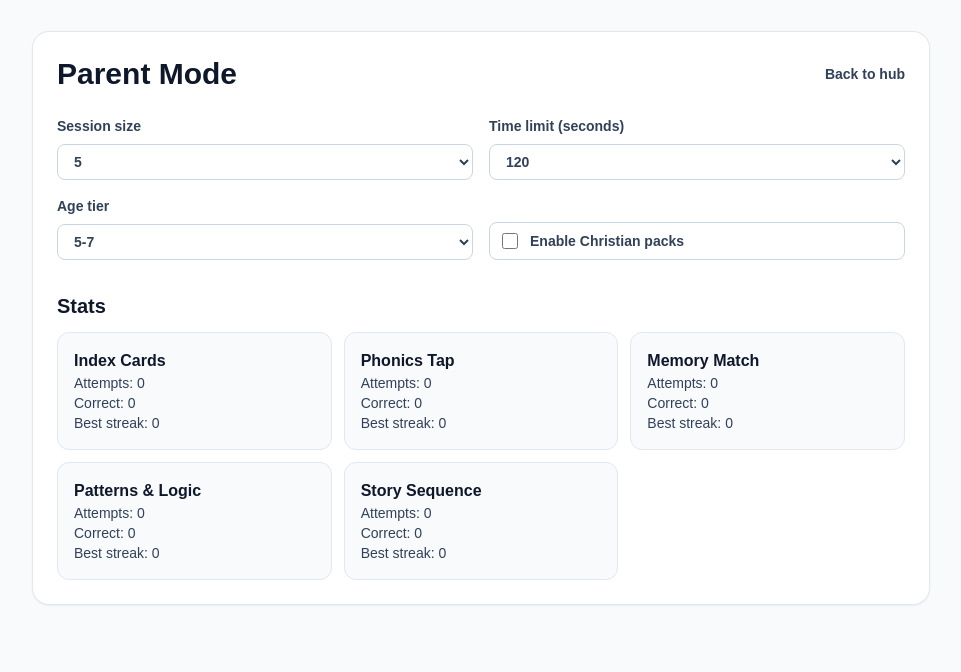
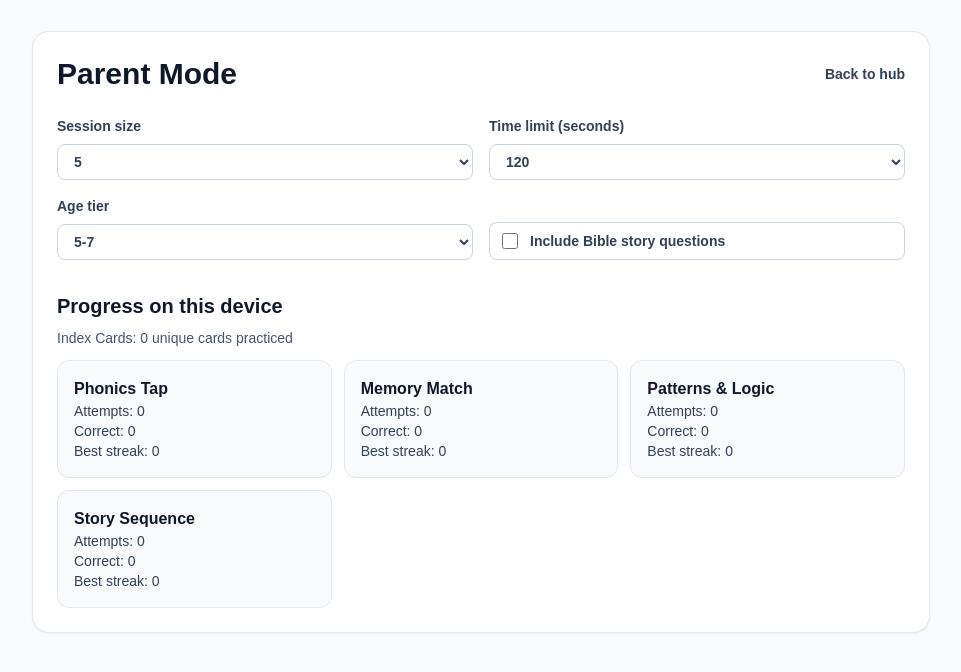
Before and after one commit to GEEKProtocol0110/geek--jr, a Next.js app: page /parent in a window 1280 px wide. Shown: the top 672 px of the page, without its empty margins (159-1120 px from the left). Built offline with nearby package versions, Linux system fonts and the light colour scheme.

Commit message:
Fix parent progress and settings display

```diff
--- a/src/app/parent/page.tsx
+++ b/src/app/parent/page.tsx
@@ -1,7 +1,7 @@
 "use client";
 
 import Link from "next/link";
-import { useState } from "react";
+import { useEffect, useState } from "react";
 import { DEFAULT_SETTINGS, loadSettings, saveSettings } from "@/lib/settings";
 import { loadFromStorage } from "@/lib/storage";
 import { AgeTier, GameStatsByTier, GeekJrSettings, SessionSize, TimeLimitSec } from "@/lib/types";
@@ -11,9 +11,8 @@ const SESSION_SIZES: SessionSize[] = [3, 5, 10];
 const TIME_LIMITS: TimeLimitSec[] = [60, 120, 180];
 
 const GAME_KEYS = [
-  { id: "cards", label: "Index Cards", key: "geekjr_cards_leitner_v1" },
   { id: "phonics", label: "Phonics Tap", key: "geekjr_stats_phonics_v1" },
-  { id: "memory", label: "Memory Match", key: "geekjr_stats_memory_v1" },
+  { id: "memory", label: "Memory Match", key: "geekjr_stats_memory_v2" },
   { id: "patterns", label: "Patterns & Logic", key: "geekjr_stats_patterns_v1" },
   { id: "stories", label: "Story Sequence", key: "geekjr_stats_stories_v1" },
 ];
@@ -35,10 +34,23 @@ function statsSummary(statsByTier: GameStatsByTier) {
 }
 
 export default function ParentPage() {
-  const [settings, setSettings] = useState<GeekJrSettings>(() => ({
-    ...DEFAULT_SETTINGS,
-    ...loadSettings(),
-  }));
+  const [settings, setSettings] = useState<GeekJrSettings>(DEFAULT_SETTINGS);
+  const [stats, setStats] = useState<Record<string, ReturnType<typeof statsSummary>>>({});
+  const [practicedCards, setPracticedCards] = useState(0);
+
+  useEffect(() => {
+    const frame = window.requestAnimationFrame(() => {
+      setSettings(loadSettings());
+      setPracticedCards(Object.keys(loadFromStorage<Record<string, 1 | 2 | 3>>("geekjr_cards_leitner_v1", {})).length);
+      setStats(Object.fromEntries(GAME_KEYS.map((game) => {
+        const raw = loadFromStorage<GameStatsByTier>(game.key, {
+          "1-2": EMPTY, "3-4": EMPTY, "5-7": EMPTY, "8-10": EMPTY,
+        });
+        return [game.id, statsSummary(raw)];
+      })));
+    });
+    return () => window.cancelAnimationFrame(frame);
+  }, []);
 
   function update<K extends keyof GeekJrSettings>(key: K, value: GeekJrSettings[K]) {
     const next = { ...settings, [key]: value };
@@ -109,20 +121,15 @@ export default function ParentPage() {
               onChange={(e) => update("christianPacks", e.target.checked)}
               className="size-4"
             />
-            Enable Christian packs
+            Include Bible story questions
           </label>
         </div>
 
-        <h2 className="mt-8 text-xl font-bold text-slate-900">Stats</h2>
+        <h2 className="mt-8 text-xl font-bold text-slate-900">Progress on this device</h2>
+        <p className="mt-2 text-sm text-slate-600">Index Cards: {practicedCards} unique cards practiced</p>
         <div className="mt-3 grid gap-3 sm:grid-cols-2 lg:grid-cols-3">
           {GAME_KEYS.map((game) => {
-            const raw = loadFromStorage<GameStatsByTier>(game.key, {
-              "1-2": EMPTY,
-              "3-4": EMPTY,
-              "5-7": EMPTY,
-              "8-10": EMPTY,
-            });
-            const summary = statsSummary(raw);
+            const summary = stats[game.id] ?? EMPTY;
 
             return (
               <article key={game.id} className="rounded-xl border border-slate-200 bg-slate-50 p-4">
```
